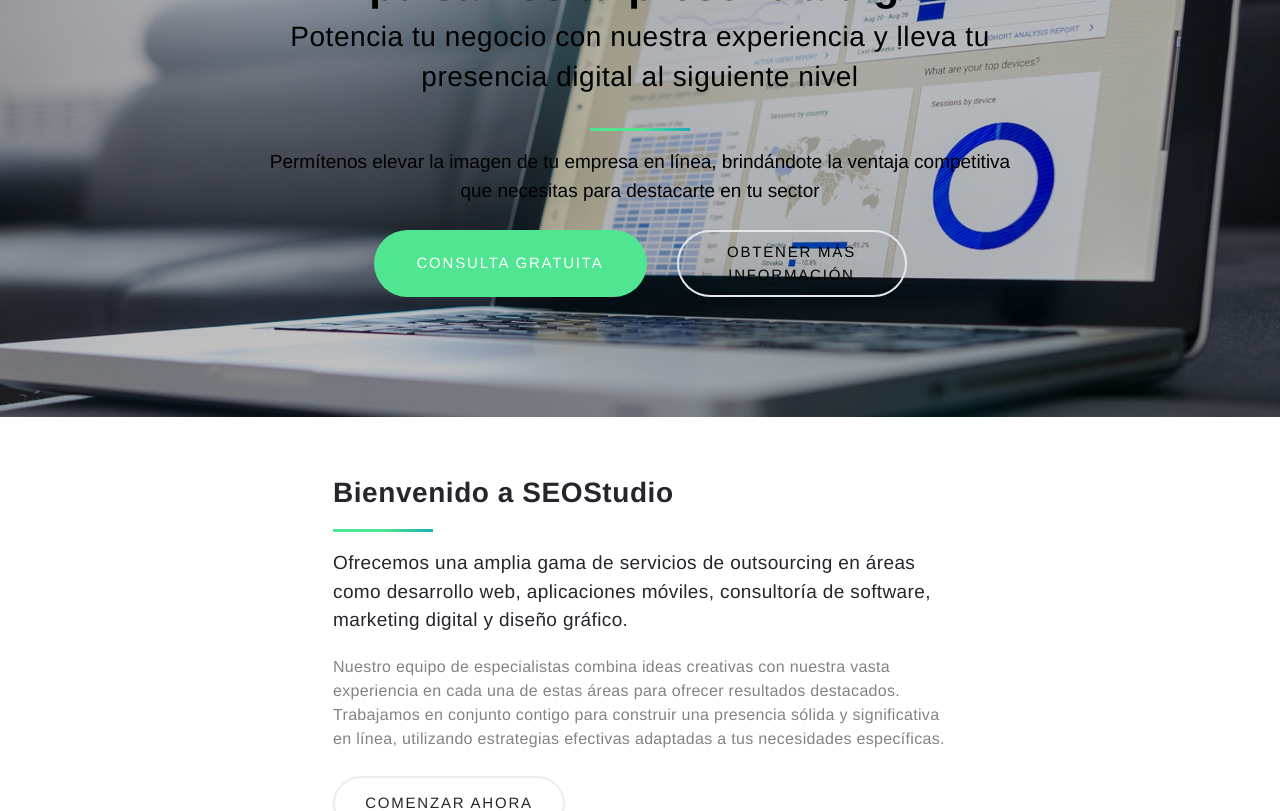
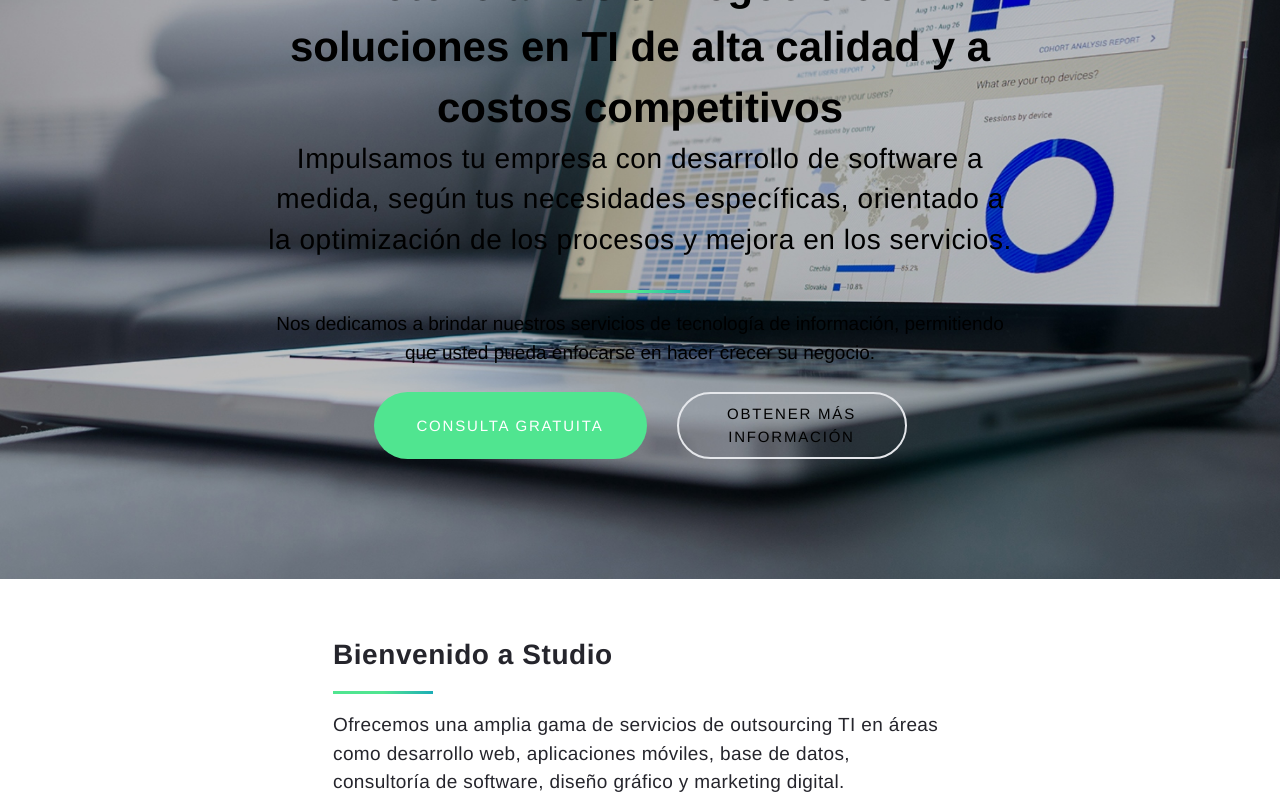
Before and after one commit to DevJulio99/template-01, a Next.js app in the folder next-template/: page / in a window 1280 px wide. Shown: the part 220-1031 px from the top of the page. Built offline with nearby package versions, Linux system fonts and the light colour scheme.

Commit message:
actualizacion de textos y descripciones

```diff
--- a/next-template/src/components/banner/banner.tsx
+++ b/next-template/src/components/banner/banner.tsx
@@ -6,16 +6,19 @@
     <div className="div-banner relative py-[60px] flex justify-center lg:py-[120px]">
       <div className="text-center px-[15px] md:max-w-[604px] lg:max-w-[774px]">
         <h1 className="text-[34px] leading-[1.2] font-bold md:text-[42px] md:leading-[1.45]">
-          Impulsamos tu presencia digital
+          Potenciamos tu negocio con soluciones en TI de alta calidad y a costos
+          competitivos
         </h1>
         <p className="text-2xl tracking-[.02em] leading-[1.45] font-extralight md:text-[28px]">
-          Potencia tu negocio con nuestra experiencia y lleva tu presencia
-          digital al siguiente nivel
+          Impulsamos tu empresa con desarrollo de software a medida, según
+          tus necesidades específicas, orientado a la optimización de los
+          procesos y mejora en los servicios.
         </p>
         <div className="divider md:!mt-[30px]"></div>
         <p className="leading-[1.5] text-[19px] font-light mt-2.5">
-          Permítenos elevar la imagen de tu empresa en línea, brindándote la
-          ventaja competitiva que necesitas para destacarte en tu sector
+          Nos dedicamos a brindar nuestros servicios de tecnología de
+          información, permitiendo que usted pueda enfocarse en hacer crecer su
+          negocio.
         </p>
         <div className="flex flex-wrap gap-[30px] mt-[25px] justify-center">
           <button
--- a/next-template/src/components/bodyContent/about-us.tsx
+++ b/next-template/src/components/bodyContent/about-us.tsx
@@ -70,14 +70,23 @@
       <div className="py-[60px] px-[15px] text-center flex flex-wrap justify-center">
         <div className="mb-[50px] max-w-[454px] md:text-start lg:max-w-[614px]">
           <h3 className="text-black_10 font-bold tracking-[.02em] text-2xl md:text-[28px]">
-            Bienvenido a SEOStudio
+            Bienvenido a Studio
           </h3>
           <div className="divider !mt-[20px]"></div>
           <p className="font-light mt-2.5 text-black_10 tracking-[.02em] text-[19px] leading-[1.5]">
-            Ofrecemos una amplia gama de servicios de outsourcing en áreas como desarrollo web, aplicaciones móviles, consultoría de software, marketing digital y diseño gráfico.
+            Ofrecemos una amplia gama de servicios de outsourcing TI en áreas
+            como desarrollo web, aplicaciones móviles, base de datos,
+            consultoría de software, diseño gráfico y marketing digital.
           </p>
           <p className="mt-[20px] tracking-[.02em] text-[15px] font-light text-gray_10 lg:text-base">
-            Nuestro equipo de especialistas combina ideas creativas con nuestra vasta experiencia en cada una de estas áreas para ofrecer resultados destacados. Trabajamos en conjunto contigo para construir una presencia sólida y significativa en línea, utilizando estrategias efectivas adaptadas a tus necesidades específicas.
+            Nuestra organización se distingue por contar con profesionales
+            experimentados y versátiles en diversas tecnologías, desde
+            frameworks como React y Angular, base de datos y lenguajes de
+            programación como C# y Java, entre otros. Además, estamos
+            comprometidos con mantenernos actualizados en las últimas tendencias
+            y tecnologías del mercado, garantizando que su empresa tenga acceso
+            a las herramientas más avanzadas para alcanzar sus objetivos
+            tecnológicos y comerciales.
           </p>
           <button
             className="mt-[25px] rounded-[35px] uppercase py-[9px] px-[30px] w-full
--- a/next-template/src/components/bodyContent/body-content.scss
+++ b/next-template/src/components/bodyContent/body-content.scss
@@ -1,6 +1,11 @@
+// .container-consultation {
+//     background-image: -webkit-linear-gradient(0deg, #0796c6 0%, #50e590 100%) !important;
+// }
+
 .container-consultation {
-    background-image: -webkit-linear-gradient(0deg, #0796c6 0%, #50e590 100%) !important;
+    background-image: -webkit-linear-gradient(0deg, #50e590 0%, #0796c6 100%) !important;
 }
+
 
 .container-testimonials{
     background-image: url('/images/bg-testimonial.jpg');
--- a/next-template/src/components/bodyContent/our-projects.tsx
+++ b/next-template/src/components/bodyContent/our-projects.tsx
@@ -3,28 +3,33 @@
 export default function OurProjects() {
   const projects = [
     {
-      description: "Incrementamos el tráfico orgánico en solo unos días",
+      description:
+        "Superamos los desafíos en el desarrollo de aplicaciones utilizando tecnologías como React, Angular, Vue, Next y Nuxt",
       img: "/images/gallery-01-project.jpg",
     },
     {
       description:
-        "Optimizando el potencial: Superando los desafíos en el Desarrollo de Aplicaciones",
+        "Maximizamos la eficiencia en el desarrollo web con C#, Java y con un diseño gráfico innovador",
       img: "/images/gallery-02-project.jpg",
     },
     {
-      description: "Optimización en motores de búsqueda para mejorar la eficiencia y experiencia del usuario",
+      description:
+        "Optimizamos la gestión de la información con bases de datos y sistemas web a medida",
       img: "/images/gallery-03-project.jpg",
     },
     {
-      description: "Herramientas para Desarrollo de Sistemas Web: Maximizando la eficiencia en Desarrollo Web",
+      description:
+        "Reforzamos tu marca con diseños gráficos impactantes y páginas web diseñadas para destacar en el mercado",
       img: "/images/gallery-04-project.jpg",
     },
     {
-      description: "Optimizamos la Gestión de la Información",
+      description:
+        "Mejoramos la calidad y rendimiento de páginas web y aplicaciones móviles con nuestras soluciones de optimización",
       img: "/images/gallery-05-project.jpg",
     },
     {
-      description: "Mejoramos la Identidad Visual: Diseño Gráfico para reforzar tu marca",
+      description:
+        "Incrementamos la eficiencia con el uso de herramientas de Help Desk y optimización de bases de datos",
       img: "/images/gallery-06-project.jpg",
     },
   ];
--- a/next-template/src/components/bodyContent/services.tsx
+++ b/next-template/src/components/bodyContent/services.tsx
@@ -44,10 +44,14 @@
           <div className="text-center md:flex max-w-[736px] md:gap-[40px] md:px-[12px] lg:max-w-[966px]">
             <div className="md:text-start">
               <h3 className="text-2xl font-bold tracking-[.02em] md:text-[28px]">
-                ¿Buscas una consultoría especializada?
+                ¿Estás en busca de consultoría especializada?
               </h3>
               <p className="mt-[20px] text-[18px] leading-[1.6] font-light md:text-[19px]">
-                En SEOStudio, te ofrecemos una variedad de servicios diseñados para optimizar tu presencia en línea y mejorar tus estrategias digitales. Puedes realizar una consulta a través de WhatsApp.
+                En Studio, nos especializamos en una amplia gama de servicios de
+                outsourcing en desarrollo de software web, móvil, bases de datos
+                y más, adaptados para satisfacer las necesidades específicas de
+                tu empresa. ¡Contáctanos a través de WhatsApp y descubre cómo
+                podemos ayudarte a alcanzar tus objetivos tecnológicos!
               </p>
             </div>
             <div className="px-[8px] md:flex items-center">
```
